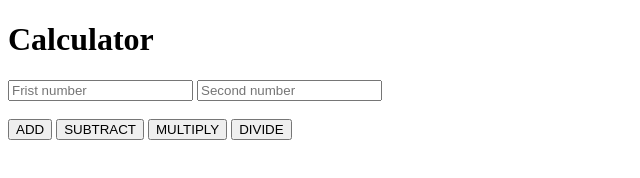
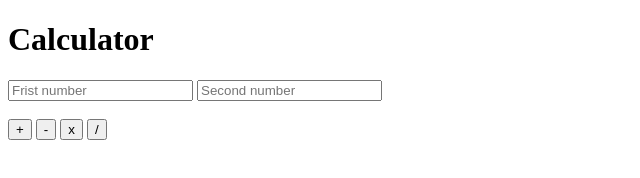
Before and after one commit to ndkv9/calculator-node-express, a website: page index.html in a window 1280 px wide. Shown: the whole page, without its empty margins (0-640 px from the left). Drawn offline with Linux system fonts and the light colour scheme.

Commit message:
modifies operator signs

```diff
--- a/index.html
+++ b/index.html
@@ -16,10 +16,10 @@
         </div>
         <br>
         <div id="output">
-            <button type="submit" name="add">ADD</button>
-            <button type="submit" name="sub">SUBTRACT</button>
-            <button type="submit" name="mul">MULTIPLY</button>
-            <button type="submit" name="div">DIVIDE</button>
+            <button type="submit" name="add">+</button>
+            <button type="submit" name="sub">-</button>
+            <button type="submit" name="mul">x</button>
+            <button type="submit" name="div">/</button>
         </div>
     </form>
 </body>
```
